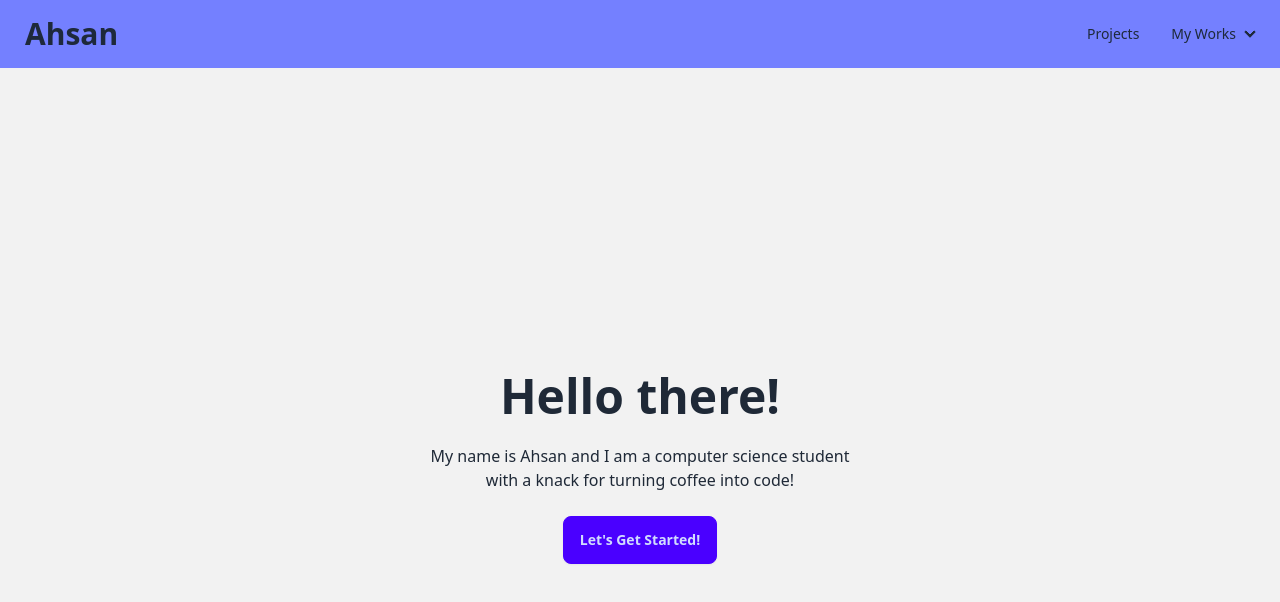
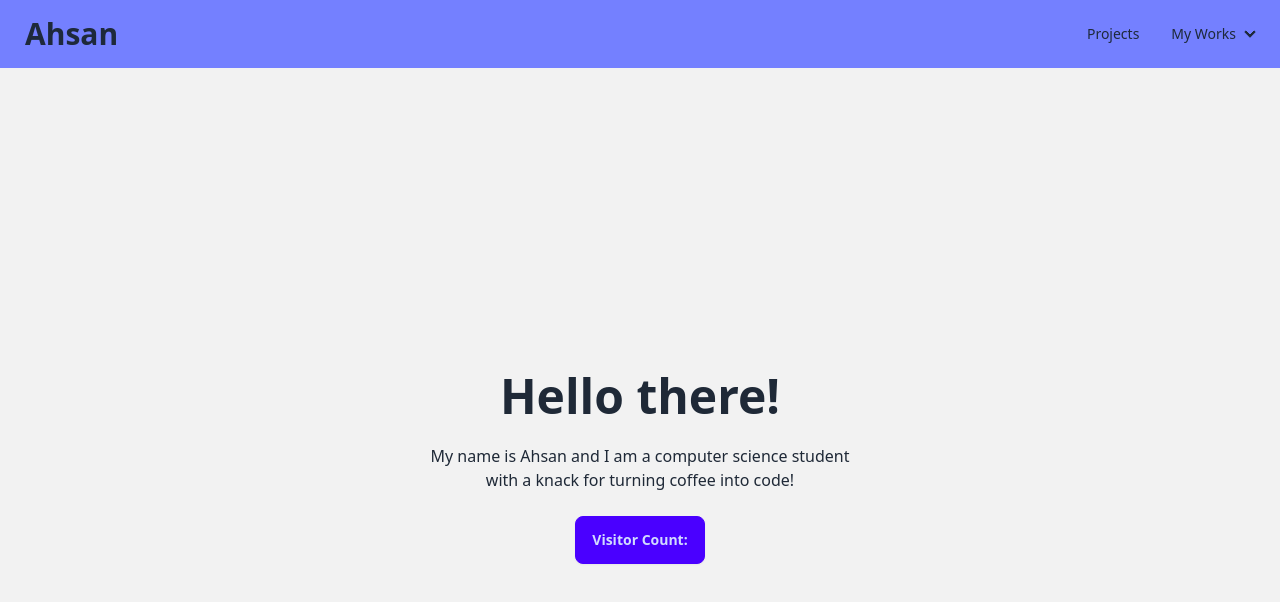
Before and after one commit to Ahsan725/Ash, a React (Create React App) app in the folder ash/: page / in a window 1280 px wide. Shown: the top 602 px of the page. Built offline with nearby package versions, Linux system fonts and the light colour scheme; no server answers; the database is empty.

Commit message:
stable build

```diff
--- a/ash/package.json
+++ b/ash/package.json
@@ -7,6 +7,7 @@
     "@testing-library/react": "^13.4.0",
     "@testing-library/user-event": "^13.5.0",
     "autoprefixer": "^10.4.19",
+    "firebase": "^10.10.0",
     "postcss-cli": "^11.0.0",
     "react": "^18.2.0",
     "react-dom": "^18.2.0",
--- a/ash/public/index.html
+++ b/ash/public/index.html
@@ -24,7 +24,7 @@
       work correctly both with client-side routing and a non-root public URL.
       Learn how to configure a non-root public URL by running `npm run build`.
     -->
-    <title>React App</title>
+    <title>Ahsan</title>
   </head>
   <body>
     <noscript>You need to enable JavaScript to run this app.</noscript>
--- a/ash/src/Components/Hero.jsx
+++ b/ash/src/Components/Hero.jsx
@@ -1,4 +1,5 @@
 import React from 'react'
+import VisitorCount from './VisitorCount'
 
 function Hero() {
   return (
@@ -7,7 +8,7 @@ function Hero() {
       <div className="max-w-md">
         <h1 className="text-5xl font-bold">Hello there!</h1>
         <p className="py-6">My name is Ahsan and I am a computer science student with a knack for turning coffee into code!</p>
-        <button className="btn btn-primary">Let's Get Started!</button>
+        <button className="btn btn-primary"><VisitorCount /></button>
       </div>
     </div>
   </div></div>
--- /dev/null
+++ b/ash/src/Components/VisitorCount.jsx
@@ -0,0 +1,29 @@
+import React, { useState, useEffect } from 'react';
+import { db } from '../firebase'; // Adjust the path as needed
+import { doc, onSnapshot, collection, query } from 'firebase/firestore';
+
+function VisitorCount() {
+  const [visitors, setVisitors] = useState();
+
+  useEffect(() => {
+    const q = query(collection(db, 'col1'));
+    const unsub = onSnapshot(q, (querySnapshot) => {
+      querySnapshot.forEach((doc) => {
+        const data = doc.data();
+        setVisitors(data.visitors);
+      });
+    });
+
+    return () => {
+      unsub();
+    };
+  },);
+
+  return (
+    <div>
+      <h2>Visitor Count: {visitors}</h2>
+    </div>
+  );
+}
+
+export default VisitorCount;
--- a/ash/tailwind.config.js
+++ b/ash/tailwind.config.js
@@ -1,14 +1,19 @@
 /** @type {import('tailwindcss').Config} */
 module.exports = {
-  content: ['./src/**/*.{js,jsx,ts,tsx}'], // Scan JSX files for Tailwind CSS classes
+  content: ["./src/**/*.{js,jsx,ts,tsx}"], // Scan JSX files for Tailwind CSS classes
   theme: {
     extend: {
-      daisyui: {
-        // themes: ["cupcake", "dark", "cmyk"],
-      },
+      // Define your custom theme colors here
       colors: {
         ash: {
-          primary: '#FFFF00'
+          primary: "#f7f1db",
+          secondary: "rgb(128, 103, 182)",
+          accent: "rgb(157, 126, 222)",
+          neutral: "#f7f1db",
+          info: "#8067b6",
+          success: "#adffc0",
+          warning: "#ff8",
+          error: "#FF795C",
         },
       },
     },
```
Also changed, not shown: 2 other files (tests, documents, lock files or other folders).
